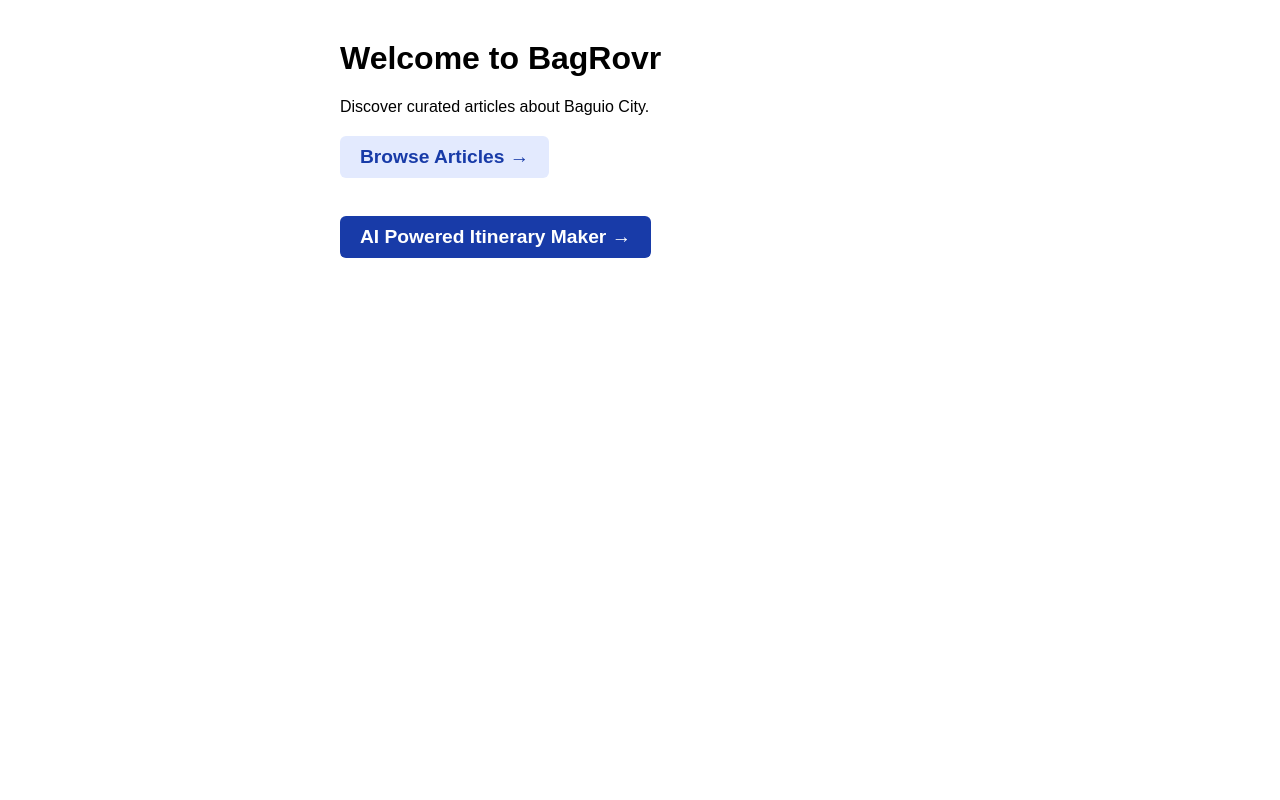
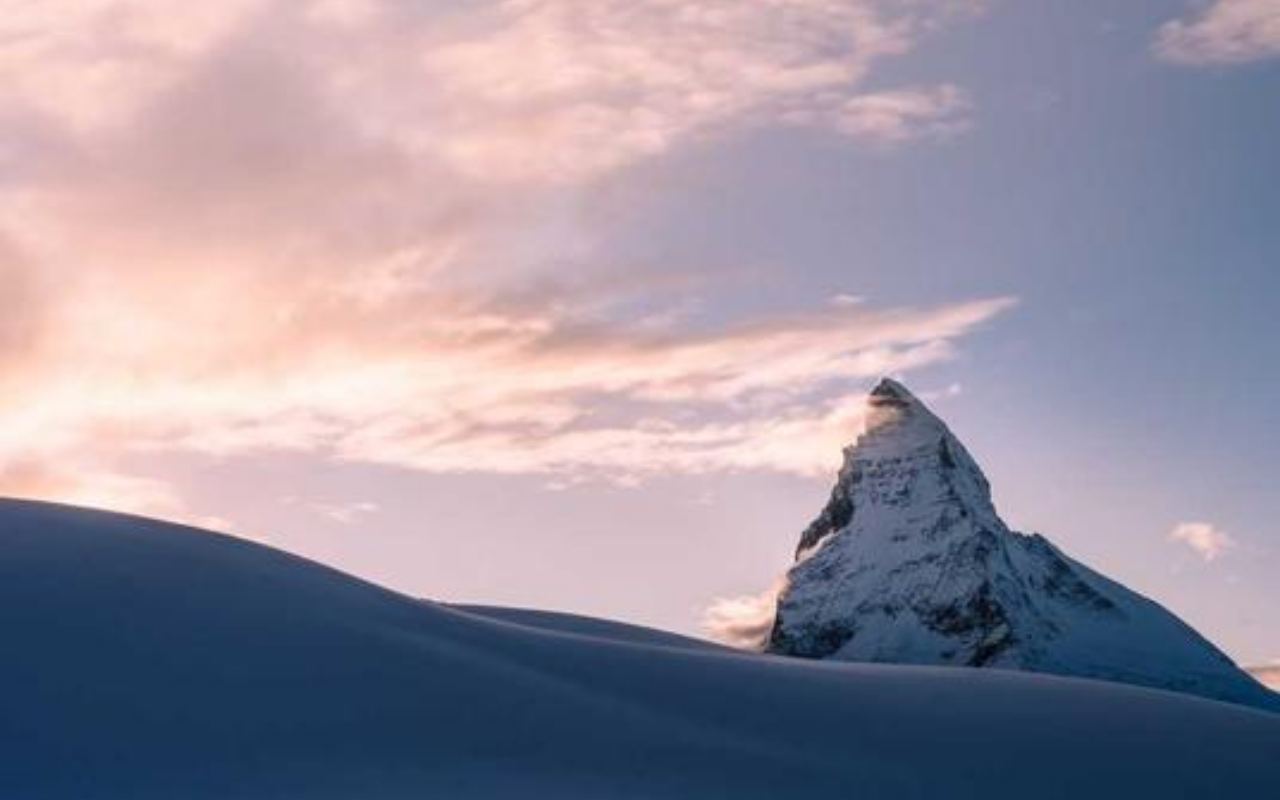
Before and after one commit to KielCultura/app-directory, a Next.js app: page / in a window 1280 px wide. Shown: the top 800 px of the page. Built offline with nearby package versions, Linux system fonts and the light colour scheme.

Commit message:
Update page.jsx

```diff
--- a/app/page.jsx
+++ b/app/page.jsx
@@ -1,7 +1,16 @@
 export default function Home() {
   return (
     <>
-      <div style={{ backgroundImage: 'url(/test.jpg)' }}></div>
+     <div
+  style={{
+    backgroundImage: 'url(/test.jpg)',
+    backgroundSize: 'cover',
+    backgroundPosition: 'center',
+    height: '100vh', // full viewport height
+    width: '100%',
+  }}
+></div>
+
       <main style={{ maxWidth: 600, margin: "40px auto", fontFamily: "sans-serif" }}>
         <h1>Welcome to BagRovr</h1>
         <p>
```
